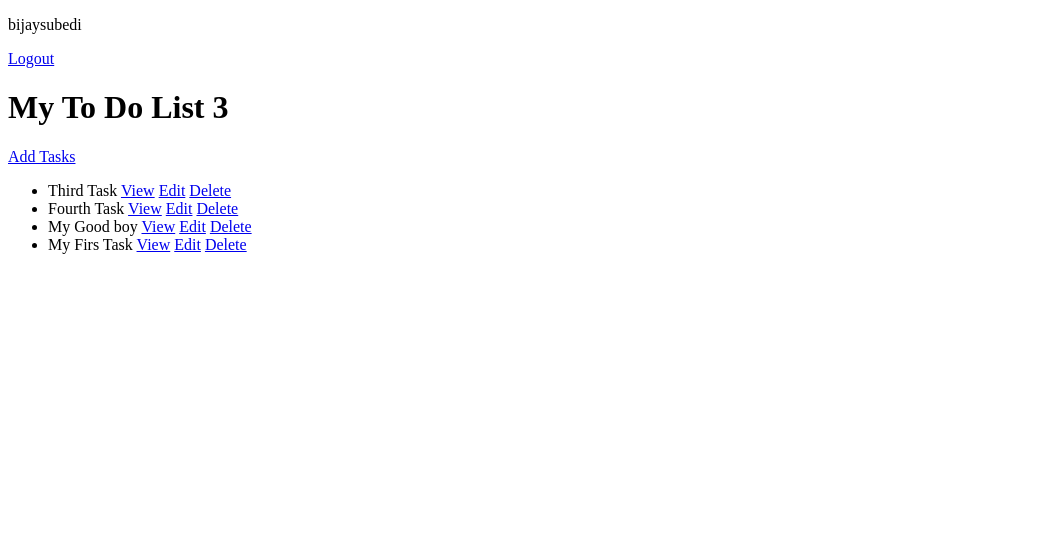
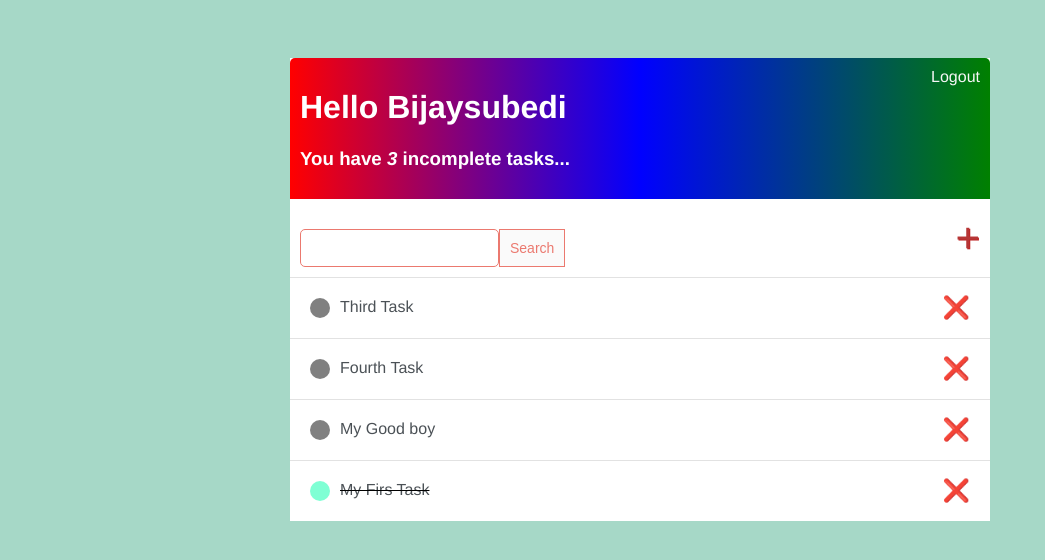
Before and after one commit to Bijaysubedi33/ToDoApp-Django, a Django app: page / in a window 1280 px wide. Shown: the top 560 px of the page, without its empty margins (0-1045 px from the left). Run offline with Django 3.2, Linux system fonts and the light colour scheme; a user stored in the database is signed in; data comes from the database, SQL or seed files in the repository; both versions use the stored data as it was after the commit; some libraries are stand-ins or nearby versions.

Commit message:
Created css files and added style to all the pages

```diff
--- /dev/null
+++ b/ToDo/static/style.css
@@ -0,0 +1,108 @@
+body {
+  background-color: rgb(166, 216, 199);
+  font-family: "Franklin Gothic Medium", "Arial Narrow", Arial, sans-serif;
+  padding-top: 50px;
+}
+
+.container {
+  margin: auto;
+  background-color: #fff;
+  width: 700px;
+}
+
+.header-bar {
+  display: flex;
+  justify-content: space-between;
+  color: #fff;
+  padding: 10px;
+  border-radius: 5px 5px 0 0;
+  background: linear-gradient(90deg, Red, Blue, Green);
+}
+
+.header-bar a {
+  color: rgb(247, 247, 247);
+  text-decoration: none;
+}
+
+.task {
+  display: flex;
+  align-items: center;
+  justify-content: space-between;
+  padding: 20px;
+  background: #fff;
+  border-top: 1px solid rgb(226, 226, 226);
+}
+
+.task-title {
+  display: flex;
+}
+
+.task-title a {
+  text-decoration: none;
+  color: #4b5156;
+  margin-left: 10px;
+}
+
+.task-icon-completed {
+  height: 20px;
+  width: 20px;
+  background-color: aquamarine;
+  border-radius: 50%;
+}
+
+.task-icon-incompleted {
+  height: 20px;
+  width: 20px;
+  background-color: grey;
+  border-radius: 50%;
+}
+
+.delete-link {
+  text-decoration: none;
+  font-weight: 300;
+  color: red;
+  font-size: 22px;
+  line-height: 0;
+}
+
+.search-wrapper {
+  display: flex;
+  justify-content: space-between;
+  align-items: center;
+  padding: 10px;
+}
+
+.add-link {
+  color: rgb(182, 53, 53);
+  text-decoration: none;
+  font-size: 42px;
+  text-shadow: 1px 1px rgb(190, 36, 36);
+}
+
+input[type="text"],
+input[type="password"],
+textarea {
+  border: 1px solid #eb796f;
+  border-radius: 5px;
+  padding: 10px;
+  width: 90%;
+}
+
+label {
+  padding-top: 10px !important;
+  display: block;
+}
+
+.button {
+  border: 1px solid #eb796f;
+  background-color: #fafafa;
+  color: #eb796f;
+  padding: 10px;
+  font-size: 14px;
+  cursor: pointer;
+  text-decoration: none;
+}
+
+.form-body {
+  padding: 20px;
+}
--- /dev/null
+++ b/ToDo/templates/ToDo/main.html
@@ -0,0 +1,138 @@
+<!DOCTYPE html>
+<html lang="en">
+<head>
+
+    <meta charset="UTF-8">
+    <meta http-equiv="X-UA-Compatible" content="IE=edge">
+    <meta name="viewport" content="width=device-width, initial-scale=1.0">
+    <script src="https://kit.fontawesome.com/a076d05399.js"></script>
+    <style>
+        body {
+        background-color: aquamarine;
+        font-family: "Franklin Gothic Medium", "Arial Narrow", Arial, sans-serif;
+        padding-top: 50px;
+        }
+
+        .container {
+        margin: auto;
+        background-color: #fff;
+        }
+
+        .header-bar{
+            display: flex;
+            justify-content: space-between;
+            color: #fff;
+            padding: 10px;
+            border-radius: 5px 5px 0 0;
+            background: linear-gradient(90deg, Red, Blue, Green);
+        }
+
+        .header-bar a{
+            color: rgb(247, 247, 247);
+            text-decoration: none;
+        }
+
+        .task{
+            display: flex;
+            align-items: center;
+            justify-content: space-between;
+            padding: 20px;
+            background: #fff;
+            border-top: 1px solid rgb(226, 226, 226);
+        }
+
+        .task-title{
+            display: flex;
+        }
+
+        .task-title a{
+            text-decoration: none;
+            color: #4b5156;
+            margin-left: 10px;
+
+        }
+
+        .task-icon-completed{
+            height: 20px;
+            width: 20px;
+            background-color: aquamarine;
+            border-radius: 50%;
+        }
+
+        .task-icon-incompleted{
+             height: 20px;
+            width: 20px;
+            background-color: grey;
+            border-radius: 50%;
+        }
+
+        .delete-link{
+            text-decoration: none;
+            font-weight: 300;
+            color: red;
+            font-size: 22px;
+            line-height: 0;
+        }
+
+        .search-wrapper{
+            display: flex;
+            justify-content: space-between;
+            align-items: center;
+            padding: 10px;
+        }
+
+        .add-link{
+            color: rgb(182, 53, 53);
+            text-decoration: none;
+            font-size: 42px;
+            text-shadow: 1px 1px rgb(190, 36, 36);
+        }
+
+        input[type=text],
+        input[type=password],
+        textarea{
+            border: 1px solid #EB796F;
+            border-radius: 5px;
+            padding: 10px;
+            width: 90%;
+
+        }
+
+        label{
+            padding-top: 10px !important;
+            display: block;
+        }
+
+        .button{
+            border: 1px solid #EB796F;
+            background-color: #FAFAFA;
+            color: #EB796F;
+            padding: 10px;
+            font-size: 14px;
+            cursor: pointer;
+            text-decoration: none;
+        }
+
+        .form-body{
+            padding: 20px;
+        }
+
+    </style>
+    <title>To Do List</title>
+    {% load static %}
+    <link rel="stylesheet" href="{% static 'style.css' %}">
+</head>
+<body>
+
+    <div class="container">
+
+        {%  block content %}
+
+
+
+        {% endblock content %}
+
+    </div>
+
+</body>
+</html>
--- a/ToDo/templates/ToDo/tasks_list.html
+++ b/ToDo/templates/ToDo/tasks_list.html
@@ -1,36 +1,73 @@
-<!DOCTYPE html>
-<html>
 
-{% if request.user.is_authenticated %}
-<p>{{ request.user }}</p>
-<a href="{% url 'logout' %}">Logout</a>
+{% extends 'ToDo/main.html' %}
 
-{% else %}
-<a href="{% url 'login' %}">Login</a>
-{% endif %}
-<head>
-        <h1>My To Do List  {{ count }}</h1>
-        <a href="{% url 'create-task' %}">Add Tasks </a>
-    </head>
+{% block content %}
 
-    <body>
-        <ul>
-            {% for tasks in TasksList %}
-            <li>{{ tasks.title }} <a href="{% url 'task' tasks.id %}">View</a>
+<div class="header-bar">
 
-            <a href="{% url 'update-task' tasks.id %}">Edit</a>
-            <a href="{% url 'delete-task' tasks.id %}">Delete</a>
+    <div>
+        <h1>Hello {{ request.user|title }}</h1>
+        <h3>You have <i>{{ count }}</i> incomplete task{{ count|pluralize:"s"}}...</h3>
+    </div>
 
+    {% if request.user.is_authenticated %}
 
-            </li>
+    <a href="{% url 'logout' %}">Logout</a>
+
+    {% else %}
+    <a href="{% url 'login' %}">Login</a>
+    {% endif %}
+
+</div>
 
 
 
-            {% empty %}
-            <h3>There is nothing in the list</h3>
-            {% endfor %}
 
 
-        </ul>
-    </body>
-</html>
+      <div class="search-wrapper">
+
+        <form method="GET" style="margin-top: 20px; display: flex;">
+            <input type="text" name="search-value" value={{ search_input }} >
+            <input class="button" type="submit" value="Search"/>
+        </form>
+
+            <a class="add-link" href="{% url 'create-task' %}"> &#x0002B;</a>
+
+        </div>
+
+
+
+        <div class="tasks">
+            {% for task in TasksList %}
+            <div class="task">
+                {% if task.completed %}
+                    <div class="task-title">
+                        <div class="task-icon-completed"></div>
+
+
+                    <s><a href="{% url 'update-task' task.id %}">{{ task }} </a></s>
+                    </div>
+
+
+                {% else %}
+                <div class="task-title">
+                    <div class="task-icon-incompleted"></div>
+
+                    <a href="{% url 'update-task' task.id %}"> {{ task }} </a>
+
+                </div>
+
+
+                {% endif %}
+                <a class="delete-link" href="{% url 'delete-task' task.id %}">&#10060;</a>
+
+            </div>
+
+            {% endfor %}
+        </div>
+
+
+
+
+
+{% endblock content%}
--- a/ToDo/urls.py
+++ b/ToDo/urls.py
@@ -1,11 +1,12 @@
 from django.urls import path
-from .views import TaskDelete, TaskDetails, TaskList, TaskCreate, TaskUpdate, TaskLogin
+from .views import TaskDelete, TaskDetails, TaskList, TaskCreate, TaskUpdate, TaskLogin, UserRegisterPage
 from django.contrib.auth.views import LogoutView
-from django.contrib.auth.mixins import LoginRequiredMixin
+
 
 urlpatterns = [
     path('login/', TaskLogin.as_view(), name="login"),
     path('logout/', LogoutView.as_view(next_page='login'), name="logout"),
+    path('register/', UserRegisterPage.as_view(), name="register"),
     path('', TaskList.as_view(), name="tasks"),
     path('task/<int:pk>', TaskDetails.as_view(), name="task"),
     path('create-task/', TaskCreate.as_view(), name="create-task"),
--- a/ToDo/views.py
+++ b/ToDo/views.py
@@ -1,10 +1,13 @@
+from django.shortcuts import redirect
 from .models import Tasks
 from django.http import HttpResponse
 from django.views.generic.list import ListView
 from django.views.generic.detail import DetailView
-from django.views.generic.edit import CreateView, UpdateView, DeleteView
+from django.views.generic.edit import CreateView, UpdateView, DeleteView, FormView
 from django.contrib.auth.views import LoginView
 from django.contrib.auth.mixins import LoginRequiredMixin
+from django.contrib.auth.forms import UserCreationForm
+from django.contrib.auth import login
 from django.urls import reverse_lazy
 # Create your views here.
 
@@ -18,6 +21,23 @@ class TaskLogin(LoginView):
         return reverse_lazy('tasks')
 
 
+class UserRegisterPage(FormView):
+    template_name = 'ToDo/register.html'
+    form_class = UserCreationForm
+    success_url = reverse_lazy('tasks')
+
+    def form_valid(self, form):
+        user = form.save()
+        if user is not None:
+            login(self.request, user)
+        return super(UserRegisterPage, self).form_valid(form)
+
+    def get(self, *args, **kwargs):
+        if self.request.user.is_authenticated:
+            redirect('tasks')
+        return super(UserRegisterPage, self).get(*args, **kwargs)
+
+
 class TaskList(LoginRequiredMixin, ListView):
     model = Tasks
     context_object_name = 'TasksList'
@@ -27,6 +47,12 @@ class TaskList(LoginRequiredMixin, ListView):
         context['TasksList'] = context['TasksList'].filter(
             user=self.request.user)
         context['count'] = context['TasksList'].filter(completed=False).count()
+        search_input = self.request.GET.get('search-value') or ''
+        if search_input:
+            context['TasksList'] = context['TasksList'].filter(
+                title__icontains=search_input)
+        context['search_input'] = search_input
+
         return context
 
 
@@ -38,13 +64,17 @@ class TaskDetails(LoginRequiredMixin, DetailView):
 
 class TaskCreate(LoginRequiredMixin, CreateView):
     model = Tasks
-    fields = '__all__'
+    fields = ['title', 'description', 'completed']
     success_url = reverse_lazy('tasks')
+
+    def form_valid(self, form):
+        form.instance.user = self.request.user
+        return super(TaskCreate, self).form_valid(form)
 
 
 class TaskUpdate(LoginRequiredMixin, UpdateView):
     model = Tasks
-    fields = '__all__'
+    fields = ['title', 'description', 'completed']
     success_url = reverse_lazy('tasks')
 
 
```
Also changed, not shown: ToDo/templates/ToDo/login.html (+22 -5 lines), ToDo/templates/ToDo/register.html (added, +37 -0 lines), ToDo/templates/ToDo/task.html (+7 -0 lines), ToDo/templates/ToDo/tasks_confirm_delete.html (+19 -2 lines), ToDo/templates/ToDo/tasks_form.html (+19 -4 lines), db.sqlite3.
